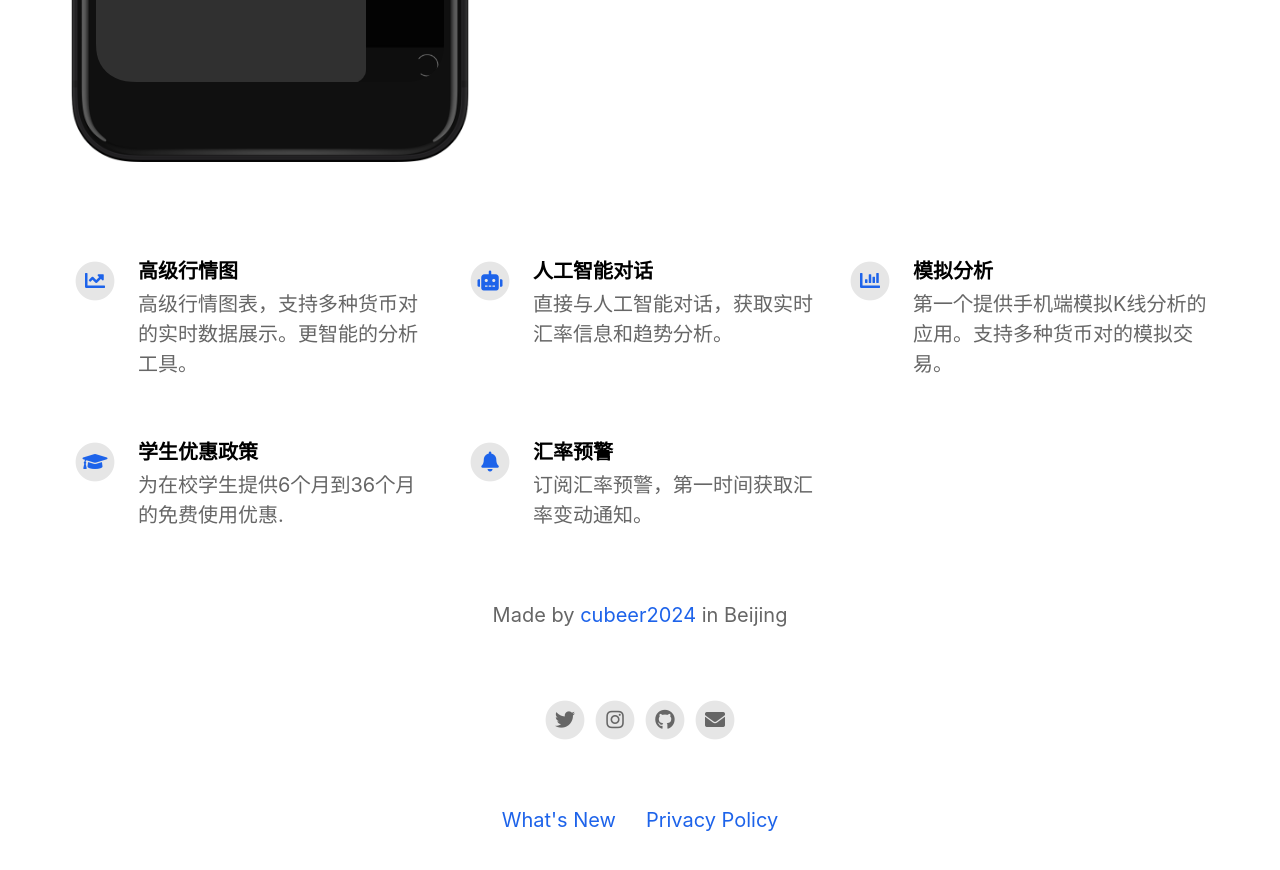
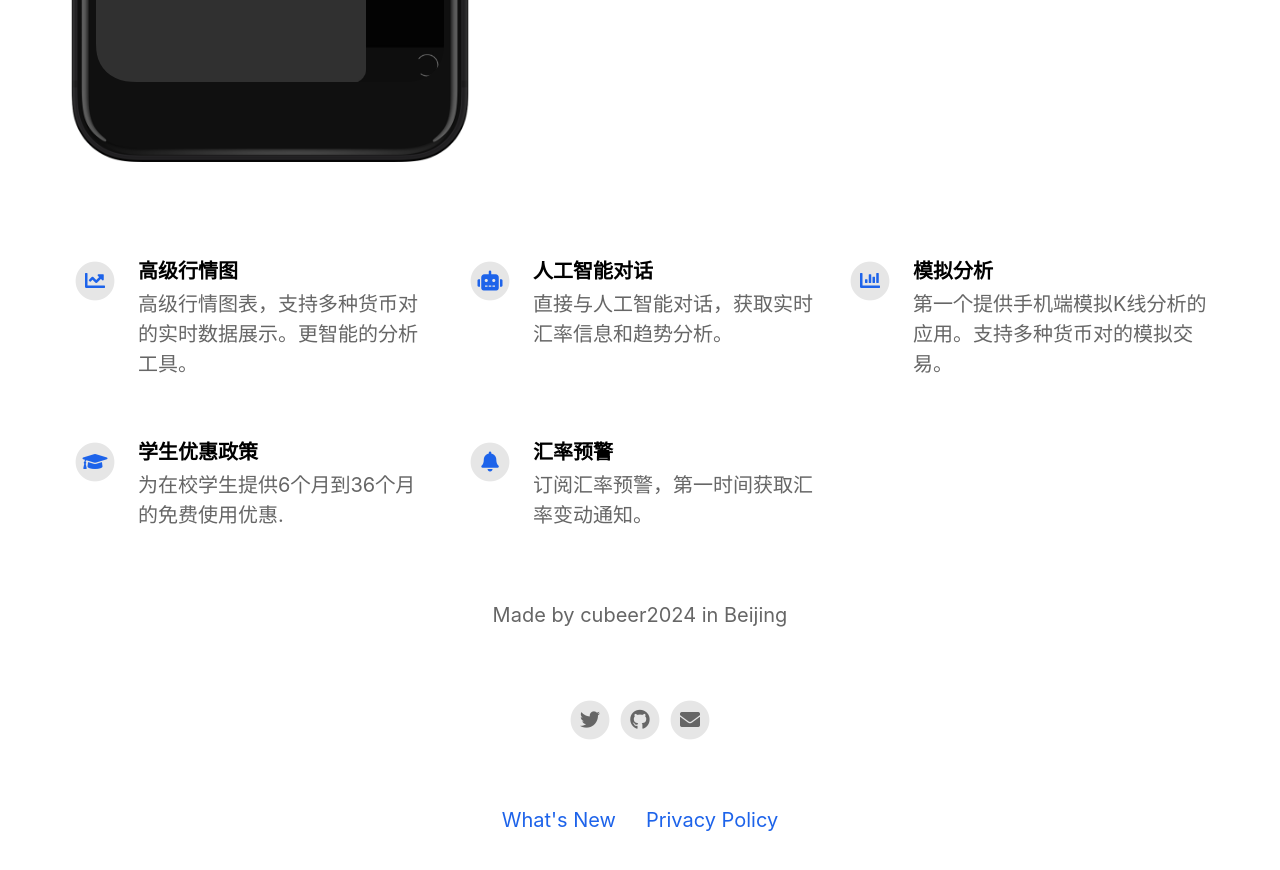
Before and after one commit to cubeer2024/currency_dao, a Jekyll site: the page built from index.html, in a window 1280 px wide and 900 px high, scrolled down 823 px. Shown: the top 870 px of the window. Built offline with Jekyll 4.4.1, drawn with Linux system fonts in a browser that asks for light colours; nearby versions of some CDN libraries; part of the change alters nothing that is shown.

```diff
--- a/_config.yml
+++ b/_config.yml
@@ -21,13 +21,13 @@ enable_smart_app_banner                   : true
 
 # Information About Yourself
 your_name                                 : cubeer2024
-your_link                                 : https://emilbaehr.com
+your_link                                 :
 your_city                                 : Beijing
 email_address                             : cubeer@foxmail.com
 linkedin_username                         :
 linkedin_company                          :
 facebook_username                         :
-instagram_username                        : cubeer
+instagram_username                        :
 twitter_username                          : cubeer
 github_username                           : cubeer2024
 youtube_username                          :
```
